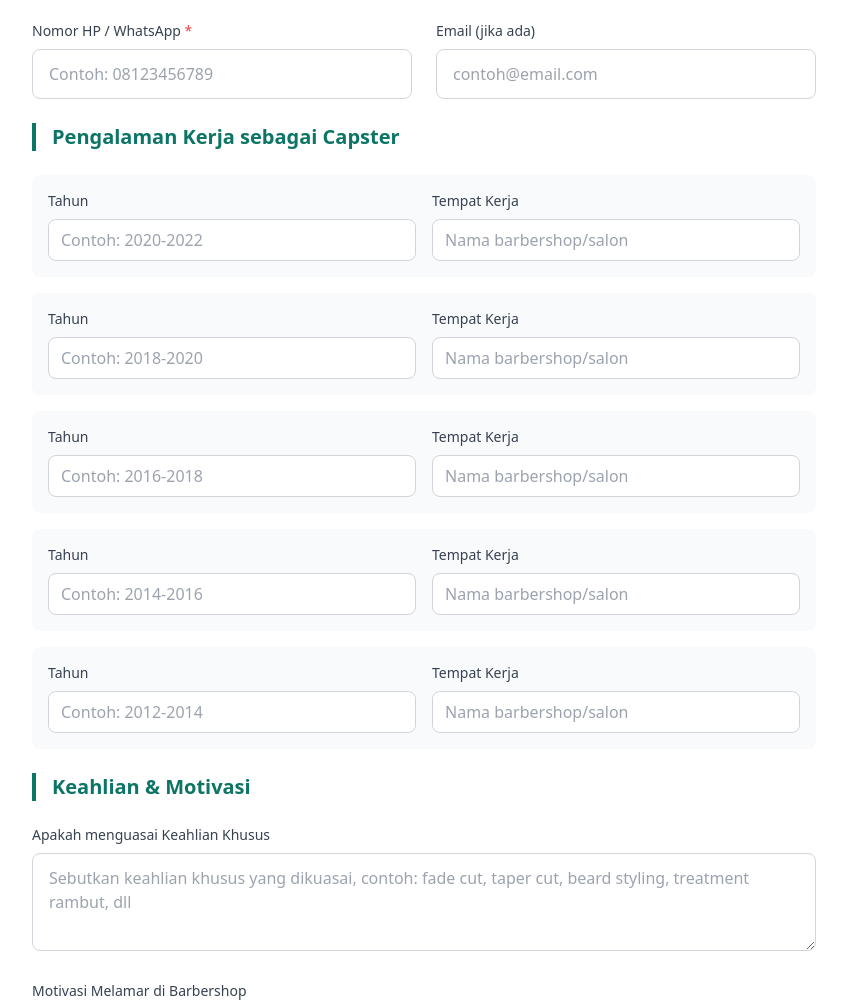
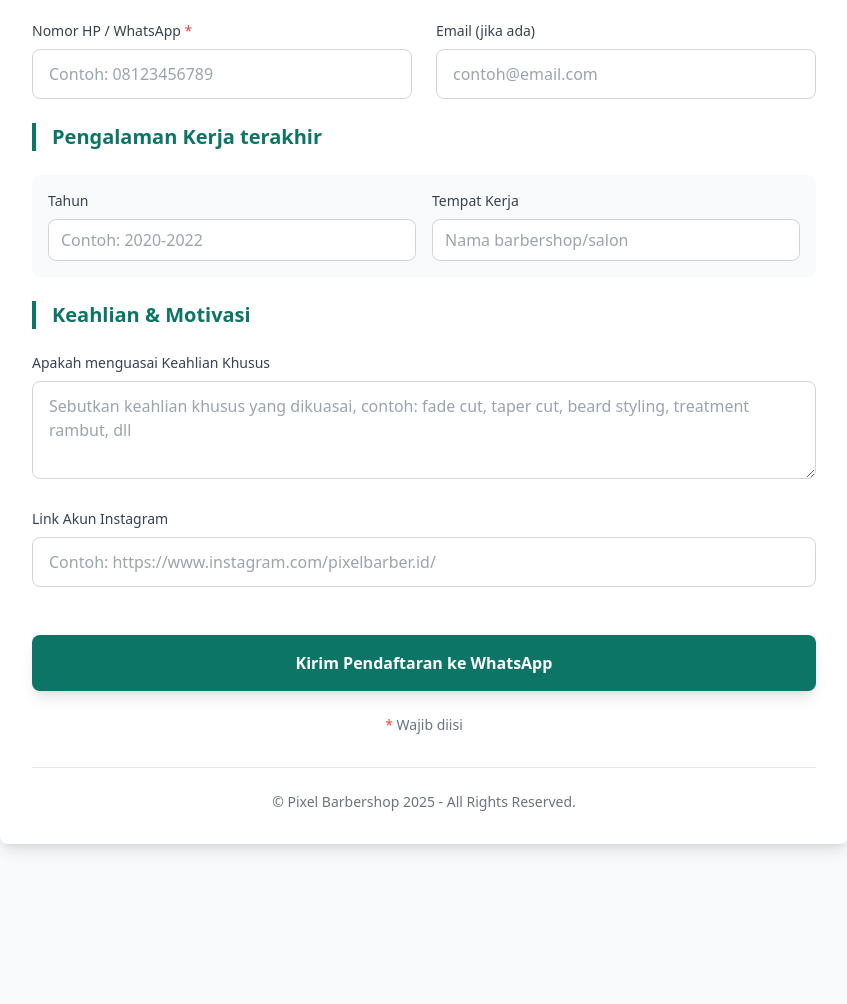
Before and after one commit to argioxowarehouse/pixel-formcapster, a plain HTML site: page index.html in a window 1280 px wide. Shown: the part 727-1731 px from the top of the page, without its empty margins (216-1063 px from the left). After the commit the page ends 1595 px from the top, so only its background shows below. Drawn offline with nearby package versions, Linux system fonts and the light colour scheme.

Commit message:
index.html

```diff
--- a/index.html
+++ b/index.html
@@ -162,7 +162,7 @@
 
                 <!-- Pengalaman Kerja -->
                 <div class="border-l-4 border-green pl-4 mt-8">
-                    <h3 class="text-xl font-semibold text-green mb-4">Pengalaman Kerja sebagai Capster</h3>
+                    <h3 class="text-xl font-semibold text-green mb-4">Pengalaman Kerja terakhir</h3>
                 </div>
 
                 <div id="pengalamanKerja" class="space-y-4">
@@ -172,62 +172,6 @@
                             <input type="text" name="tahun[]"
                                    class="w-full px-3 py-2 border border-gray-300 rounded-lg focus-green focus:outline-none"
                                    placeholder="Contoh: 2020-2022">
-                        </div>
-                        <div>
-                            <label class="block text-sm font-medium text-gray-700 mb-2">Tempat Kerja</label>
-                            <input type="text" name="tempatKerja[]"
-                                   class="w-full px-3 py-2 border border-gray-300 rounded-lg focus-green focus:outline-none"
-                                   placeholder="Nama barbershop/salon">
-                        </div>
-                    </div>
-                    <div class="grid md:grid-cols-2 gap-4 p-4 bg-gray-50 rounded-lg">
-                        <div>
-                            <label class="block text-sm font-medium text-gray-700 mb-2">Tahun</label>
-                            <input type="text" name="tahun[]"
-                                   class="w-full px-3 py-2 border border-gray-300 rounded-lg focus-green focus:outline-none"
-                                   placeholder="Contoh: 2018-2020">
-                        </div>
-                        <div>
-                            <label class="block text-sm font-medium text-gray-700 mb-2">Tempat Kerja</label>
-                            <input type="text" name="tempatKerja[]"
-                                   class="w-full px-3 py-2 border border-gray-300 rounded-lg focus-green focus:outline-none"
-                                   placeholder="Nama barbershop/salon">
-                        </div>
-                    </div>
-                    <div class="grid md:grid-cols-2 gap-4 p-4 bg-gray-50 rounded-lg">
-                        <div>
-                            <label class="block text-sm font-medium text-gray-700 mb-2">Tahun</label>
-                            <input type="text" name="tahun[]"
-                                   class="w-full px-3 py-2 border border-gray-300 rounded-lg focus-green focus:outline-none"
-                                   placeholder="Contoh: 2016-2018">
-                        </div>
-                        <div>
-                            <label class="block text-sm font-medium text-gray-700 mb-2">Tempat Kerja</label>
-                            <input type="text" name="tempatKerja[]"
-                                   class="w-full px-3 py-2 border border-gray-300 rounded-lg focus-green focus:outline-none"
-                                   placeholder="Nama barbershop/salon">
-                        </div>
-                    </div>
-                    <div class="grid md:grid-cols-2 gap-4 p-4 bg-gray-50 rounded-lg">
-                        <div>
-                            <label class="block text-sm font-medium text-gray-700 mb-2">Tahun</label>
-                            <input type="text" name="tahun[]"
-                                   class="w-full px-3 py-2 border border-gray-300 rounded-lg focus-green focus:outline-none"
-                                   placeholder="Contoh: 2014-2016">
-                        </div>
-                        <div>
-                            <label class="block text-sm font-medium text-gray-700 mb-2">Tempat Kerja</label>
-                            <input type="text" name="tempatKerja[]"
-                                   class="w-full px-3 py-2 border border-gray-300 rounded-lg focus-green focus:outline-none"
-                                   placeholder="Nama barbershop/salon">
-                        </div>
-                    </div>
-                    <div class="grid md:grid-cols-2 gap-4 p-4 bg-gray-50 rounded-lg">
-                        <div>
-                            <label class="block text-sm font-medium text-gray-700 mb-2">Tahun</label>
-                            <input type="text" name="tahun[]"
-                                   class="w-full px-3 py-2 border border-gray-300 rounded-lg focus-green focus:outline-none"
-                                   placeholder="Contoh: 2012-2014">
                         </div>
                         <div>
                             <label class="block text-sm font-medium text-gray-700 mb-2">Tempat Kerja</label>
@@ -254,20 +198,11 @@
 
                 <div>
                     <label class="block text-sm font-medium text-gray-700 mb-2">
-                        Motivasi Melamar di Barbershop
-                    </label>
-                    <textarea id="motivasi" rows="4"
-                              class="w-full px-4 py-3 border border-gray-300 rounded-lg focus-green focus:outline-none transition-colors"
-                              placeholder="Ceritakan motivasi dan alasan Anda ingin bergabung dengan barbershop kami"></textarea>
-                </div>
-
-                <div>
-                    <label class="block text-sm font-medium text-gray-700 mb-2">
-                        Akun Instagram / TikTok (jika aktif)
+                        Link Akun Instagram
                     </label>
                     <input type="text" id="sosialMedia"
                            class="w-full px-4 py-3 border border-gray-300 rounded-lg focus-green focus:outline-none transition-colors"
-                           placeholder="Contoh: @username_instagram atau @username_tiktok">
+                           placeholder="Contoh: https://www.instagram.com/pixelbarber.id/">
                 </div>
 
                 <!-- Submit Button -->
```
